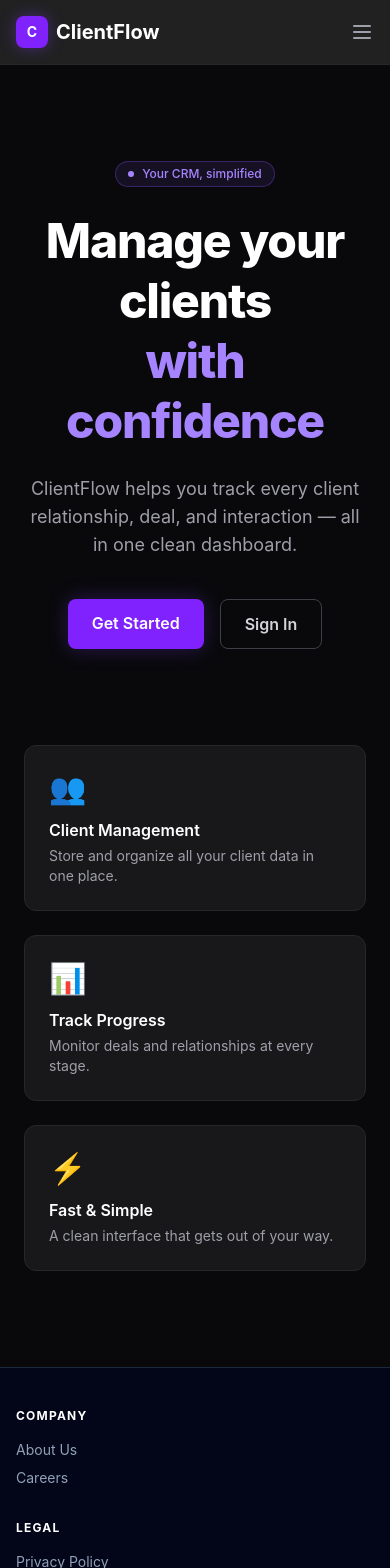
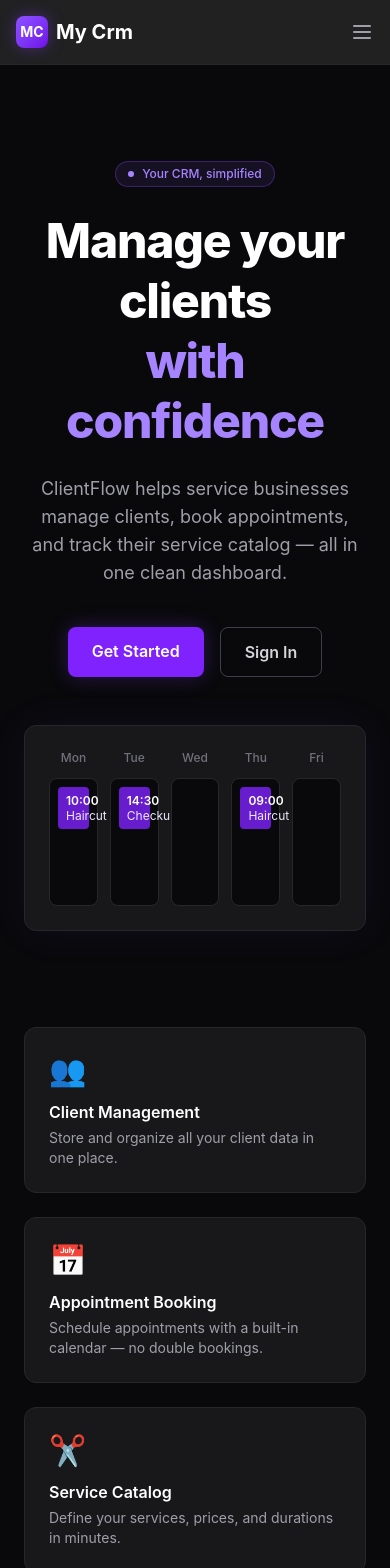
Before and after one commit to Chg89/My_Crm_Frontend, a React (Vite) app: page / in a window 390 px wide. Shown: the top 1568 px of the page. Built offline with nearby package versions, Linux system fonts and the light colour scheme.

Commit message:
Polish header (active link indicator, mobile menu animation, logo gradient) and update homepage copy/calendar preview

```diff
--- a/src/components/Header.jsx
+++ b/src/components/Header.jsx
@@ -1,6 +1,19 @@
 import React, { useState } from "react";
 import { NavLink, useNavigate } from "react-router-dom";
 import { useAuth } from "../context/useAuth";
+
+const navLinkClass = ({ isActive }) =>
+  `relative py-1 transition ${
+    isActive
+      ? "text-white after:absolute after:-bottom-1 after:left-0 after:w-full after:h-0.5 after:bg-violet-500 after:rounded-full"
+      : "text-zinc-400 hover:text-white"
+  }`;
+const mobileNavLinkClass = ({ isActive }) =>
+  `block px-3 py-2 rounded-md text-base font-medium ${
+    isActive
+      ? "text-white bg-zinc-800"
+      : "text-zinc-400 hover:bg-zinc-800 hover:text-white"
+  }`;
 
 const Header = () => {
   const [isOpen, setIsOpen] = useState(false);
@@ -17,79 +30,43 @@ const Header = () => {
       <div className="max-w-7xl mx-auto px-4 sm:px-6">
         <div className="flex justify-between items-center h-16">
           {/* Logo */}
-          <NavLink to="/" className="flex items-center gap-2">
-            <div className="w-8 h-8 bg-violet-600 rounded-lg flex items-center justify-center shadow-[0_0_15px_rgba(124,58,237,0.4)]">
-              <span className="text-white font-bold text-sm">C</span>
+          <NavLink to="/" className="flex items-center gap-2 group">
+            <div className="w-8 h-8 bg-gradient-to-br from-violet-500 to-violet-700 rounded-lg flex items-center justify-center shadow-[0_0_15px_rgba(124,58,237,0.4)] group-hover:shadow-[0_0_20px_rgba(124,58,237,0.6)] transition">
+              <span className="text-white font-bold text-sm">MC</span>
             </div>
-            <span className="text-xl font-bold text-white">ClientFlow</span>
+            <span className="text-xl font-bold text-white">My Crm</span>
           </NavLink>
 
           {/* Desktop Nav */}
-          <nav className="hidden md:flex space-x-8 text-sm font-medium">
+          <nav className="hidden md:flex items-center space-x-8 text-sm font-medium">
             {isLoggedIn && (
-              <NavLink
-                to="/clients"
-                className={({ isActive }) =>
-                  isActive
-                    ? "text-violet-400"
-                    : "text-zinc-400 hover:text-white transition"
-                }
-              >
+              <NavLink to="/clients" className={navLinkClass}>
                 Clients
               </NavLink>
             )}
             {isLoggedIn && (
-              <NavLink
-                to="/services"
-                className={({ isActive }) =>
-                  isActive
-                    ? "text-violet-400"
-                    : "text-zinc-400 hover:text-white transition"
-                }
-              >
+              <NavLink to="/services" className={navLinkClass}>
                 Services
               </NavLink>
             )}
-
             {isLoggedIn && (
-              <NavLink
-                to="/appointments"
-                className={({ isActive }) =>
-                  isActive
-                    ? "text-violet-400"
-                    : "text-zinc-400 hover:text-white transition"
-                }
-              >
+              <NavLink to="/appointments" className={navLinkClass}>
                 Appointments
               </NavLink>
             )}
             {isLoggedIn ? (
               <button
                 onClick={handleLogout}
-                className="text-zinc-400 hover:text-white transition"
+                className="text-zinc-400 hover:text-white transition cursor-pointer"
               >
                 Logout
               </button>
             ) : (
               <>
-                <NavLink
-                  to="/register"
-                  className={({ isActive }) =>
-                    isActive
-                      ? "text-violet-400"
-                      : "text-zinc-400 hover:text-white transition"
-                  }
-                >
+                <NavLink to="/register" className={navLinkClass}>
                   Register
                 </NavLink>
-                <NavLink
-                  to="/login"
-                  className={({ isActive }) =>
-                    isActive
-                      ? "text-violet-400"
-                      : "text-zinc-400 hover:text-white transition"
-                  }
-                >
+                <NavLink to="/login" className={navLinkClass}>
                   Login
                 </NavLink>
               </>
@@ -100,7 +77,7 @@ const Header = () => {
           <div className="md:hidden flex items-center">
             <button
               onClick={() => setIsOpen(!isOpen)}
-              className="text-zinc-400 focus:outline-none"
+              className="text-zinc-400 focus:outline-none cursor-pointer"
             >
               <svg
                 className="h-6 w-6"
@@ -131,28 +108,44 @@ const Header = () => {
 
       {/* Mobile Menu Dropdown */}
       {isOpen && (
-        <div className="md:hidden bg-zinc-900 border-b border-zinc-800 px-4 pt-2 pb-4 space-y-1">
-          <NavLink
-            to="/"
-            onClick={() => setIsOpen(false)}
-            className={({ isActive }) =>
-              `block px-3 py-2 rounded-md text-base font-medium ${
-                isActive
-                  ? "text-white bg-zinc-800"
-                  : "text-zinc-400 hover:bg-zinc-800 hover:text-white"
-              }`
-            }
-          >
-            Clients
-          </NavLink>
+        <div
+          className={`md:hidden bg-zinc-900 border-b border-zinc-800 overflow-hidden transition-all duration-300 ${
+            isOpen ? "max-h-96 px-4 pt-2 pb-4" : "max-h-0 px-4 py-0"
+          }`}
+        >
+          {isLoggedIn && (
+            <>
+              <NavLink
+                to="/clients"
+                onClick={() => setIsOpen(false)}
+                className={mobileNavLinkClass}
+              >
+                Clients
+              </NavLink>
+              <NavLink
+                to="/services"
+                onClick={() => setIsOpen(false)}
+                className={mobileNavLinkClass}
+              >
+                Services
+              </NavLink>
+              <NavLink
+                to="/appointments"
+                onClick={() => setIsOpen(false)}
+                className={mobileNavLinkClass}
+              >
+                Appointments
+              </NavLink>
+            </>
+          )}
+
           {isLoggedIn ? (
             <button
               onClick={() => {
                 setIsOpen(false);
                 handleLogout();
               }}
-              className="block w-full text-left px-3 py-2 rounded-md text-base font-medium
-               text-zinc-400 hover:bg-zinc-800 hover:text-white cursor-pointer"
+              className="block w-full text-left px-3 py-2 rounded-md text-base font-medium text-zinc-400 hover:bg-zinc-800 hover:text-white cursor-pointer"
             >
               Logout
             </button>
@@ -161,26 +154,14 @@ const Header = () => {
               <NavLink
                 to="/register"
                 onClick={() => setIsOpen(false)}
-                className={({ isActive }) =>
-                  `block px-3 py-2 rounded-md text-base font-medium ${
-                    isActive
-                      ? "text-white bg-zinc-800"
-                      : "text-zinc-400 hover:bg-zinc-800 hover:text-white"
-                  }`
-                }
+                className={mobileNavLinkClass}
               >
                 Register
               </NavLink>
               <NavLink
                 to="/login"
                 onClick={() => setIsOpen(false)}
-                className={({ isActive }) =>
-                  `block px-3 py-2 rounded-md text-base font-medium ${
-                    isActive
-                      ? "text-white bg-zinc-800"
-                      : "text-zinc-400 hover:bg-zinc-800 hover:text-white"
-                  }`
-                }
+                className={mobileNavLinkClass}
               >
                 Login
               </NavLink>
--- a/src/components/HomePage.jsx
+++ b/src/components/HomePage.jsx
@@ -8,22 +8,68 @@ const features = [
     description: "Store and organize all your client data in one place.",
   },
   {
-    icon: "📊",
-    title: "Track Progress",
-    description: "Monitor deals and relationships at every stage.",
+    icon: "📅",
+    title: "Appointment Booking",
+    description:
+      "Schedule appointments with a built-in calendar — no double bookings.",
   },
   {
-    icon: "⚡",
-    title: "Fast & Simple",
-    description: "A clean interface that gets out of your way.",
+    icon: "✂️",
+    title: "Service Catalog",
+    description: "Define your services, prices, and durations in minutes.",
   },
 ];
+
+const CalendarPreview = () => {
+  const days = ["Mon", "Tue", "Wed", "Thu", "Fri"];
+  const appointments = [
+    { day: 0, time: "10:00", label: "Haircut" },
+    { day: 1, time: "14:30", label: "Checkup" },
+    { day: 3, time: "09:00", label: "Haircut" },
+  ];
+
+  return (
+    <div className="bg-zinc-900 border border-zinc-800 rounded-xl p-6 shadow-[0_0_40px_rgba(124,58,237,0.08)] w-full">
+      <div className="grid grid-cols-5 gap-3 mb-3">
+        {days.map((d) => (
+          <div
+            key={d}
+            className="text-zinc-500 text-xs font-medium text-center"
+          >
+            {d}
+          </div>
+        ))}
+      </div>
+      <div className="grid grid-cols-5 gap-3">
+        {days.map((_, i) => (
+          <div
+            key={i}
+            className="bg-zinc-950 border border-zinc-800 rounded-lg h-32 p-2 flex flex-col gap-1.5"
+          >
+            {appointments
+              .filter((a) => a.day === i)
+              .map((a, idx) => (
+                <div
+                  key={idx}
+                  className="bg-violet-600/80 text-white text-xs rounded px-2 py-1.5 leading-tight"
+                >
+                  <div className="font-semibold">{a.time}</div>
+                  <div className="text-violet-100">{a.label}</div>
+                </div>
+              ))}
+          </div>
+        ))}
+      </div>
+    </div>
+  );
+};
 
 const HomePage = () => {
   return (
     <div className="w-full text-white">
       {/* Hero */}
-      <section className="flex flex-col items-center justify-center text-center px-6 py-24">
+      <section className="flex flex-col lg:flex-row items-center justify-center gap-12 px-6 py-24 max-w-6xl mx-auto">
+        <div className="flex flex-col items-center lg:items-start text-center lg:text-left flex-1">
           <div className="inline-flex items-center gap-2 bg-violet-500/10 border border-violet-500/30 text-violet-400 text-xs font-medium px-3 py-1 rounded-full mb-6">
             <span className="w-1.5 h-1.5 bg-violet-400 rounded-full"></span>
             Your CRM, simplified
@@ -36,10 +82,12 @@ const HomePage = () => {
           </h1>
 
           <p className="text-zinc-400 text-lg max-w-xl mb-10">
-          ClientFlow helps you track every client relationship, deal, and interaction — all in one clean dashboard.
+            ClientFlow helps service businesses manage clients, book
+            appointments, and track their service catalog — all in one clean
+            dashboard.
           </p>
 
-        <div className="flex gap-4 flex-wrap justify-center">
+          <div className="flex gap-4 flex-wrap justify-center lg:justify-start">
             <NavLink
               to="/register"
               className="bg-violet-600 hover:bg-violet-500 text-white font-semibold px-6 py-3 rounded-lg transition duration-150 shadow-[0_0_20px_rgba(124,58,237,0.3)]"
@@ -52,6 +100,11 @@ const HomePage = () => {
             >
               Sign In
             </NavLink>
+          </div>
+        </div>
+
+        <div className="flex-1 w-full max-w-md">
+          <CalendarPreview />
         </div>
       </section>
 
--- /dev/null
+++ b/src/components/MockupComponent.jsx
@@ -0,0 +1,44 @@
+const CalendarPreview = () => {
+  const days = ["Mon", "Tue", "Wed", "Thu", "Fri"];
+  const appointments = [
+    { day: 0, time: "10:00", label: "Haircut" },
+    { day: 1, time: "14:30", label: "Checkup" },
+    { day: 3, time: "09:00", label: "Haircut" },
+  ];
+
+  return (
+    <div className="bg-zinc-900 border border-zinc-800 rounded-xl p-5 shadow-[0_0_40px_rgba(124,58,237,0.08)]">
+      <div className="grid grid-cols-5 gap-2 mb-3">
+        {days.map((d) => (
+          <div
+            key={d}
+            className="text-zinc-500 text-xs font-medium text-center"
+          >
+            {d}
+          </div>
+        ))}
+      </div>
+      <div className="grid grid-cols-5 gap-2">
+        {days.map((_, i) => (
+          <div
+            key={i}
+            className="bg-zinc-950 border border-zinc-800 rounded-lg h-28 p-1.5 flex flex-col gap-1"
+          >
+            {appointments
+              .filter((a) => a.day === i)
+              .map((a, idx) => (
+                <div
+                  key={idx}
+                  className="bg-violet-600/80 text-white text-[10px] rounded px-1.5 py-1 leading-tight"
+                >
+                  {a.time} {a.label}
+                </div>
+              ))}
+          </div>
+        ))}
+      </div>
+    </div>
+  );
+};
+
+export default CalendarPreview;
```
Lines whose indentation alone changed are shown as unchanged.
